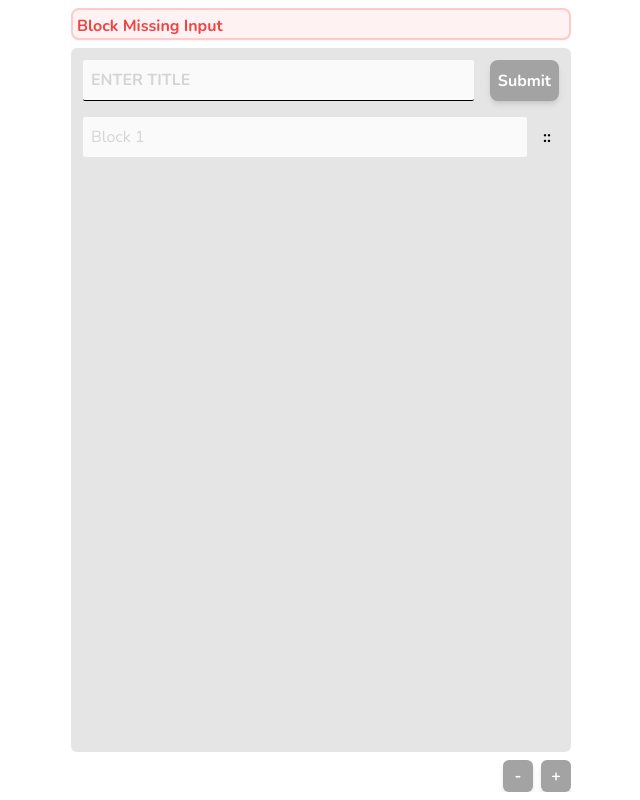
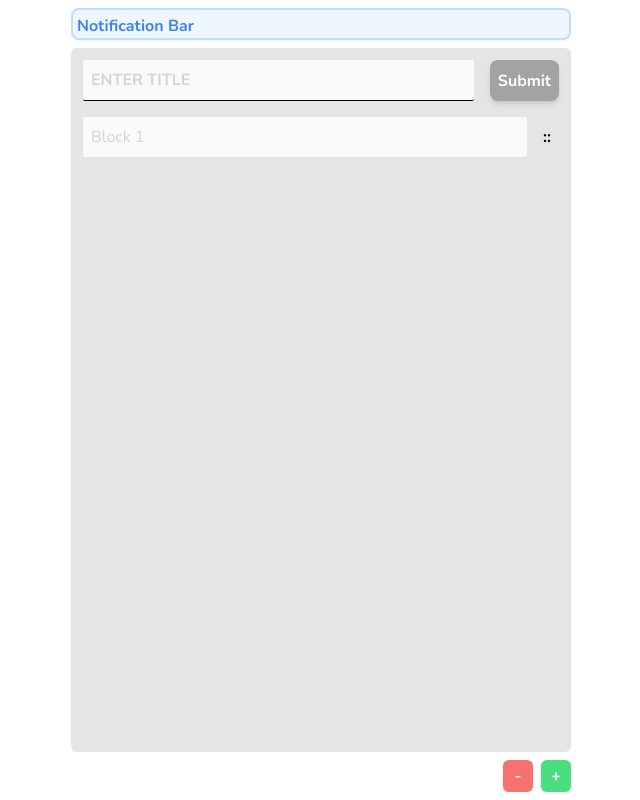
Before and after one commit to jordaz14/note-taking-react-app, a React (Vite) app in the folder client/: page / in a window 1280 px wide. Shown: the whole page, without its empty margins (319-959 px from the left). Built offline with nearby package versions, Linux system fonts and the light colour scheme.

Commit message:
Add minor color adjustments to buttons

```diff
--- a/client/src/App.tsx
+++ b/client/src/App.tsx
@@ -88,8 +88,8 @@ function App() {
                 dolor sit amet, consectetur adipiscing elit.
               </p>
             </div>
-            <div className="bg-red-50 w-full rounded-lg p-1 h-8 border-2 border-red-200 text-red-500 font-bold shadow-sm">
-              Block Missing Input
+            <div className="bg-blue-50 w-full rounded-lg p-1 h-8 border-2 border-blue-200 text-blue-500 font-bold shadow-sm">
+              Notification Bar
             </div>
             <form
               className="w-full flex-1 flex flex-col bg-neutral-200 rounded-md p-3"
@@ -135,14 +135,14 @@ function App() {
               <p className="flex-1 font-bold">{notify}</p>
               <motion.button
                 onClick={removeFromBlocks}
-                className="bg-neutral-400 hover:bg-neutral-500 p-1 w-[30px] font-bold text-white rounded-md shadow-md"
+                className="bg-red-400 hover:bg-red-500 p-1 w-[30px] font-bold text-white rounded-md shadow-md"
                 whileTap={{ scale: 0.9 }}
               >
                 -
               </motion.button>
               <motion.button
                 onClick={addToBlocks}
-                className="bg-neutral-400 hover:bg-neutral-500 p-1 w-[30px] font-bold text-white rounded-md shadow-md"
+                className="bg-green-400 hover:bg-green-500 p-1 w-[30px] font-bold text-white rounded-md shadow-md"
                 whileTap={{ scale: 0.9 }}
               >
                 +
```
